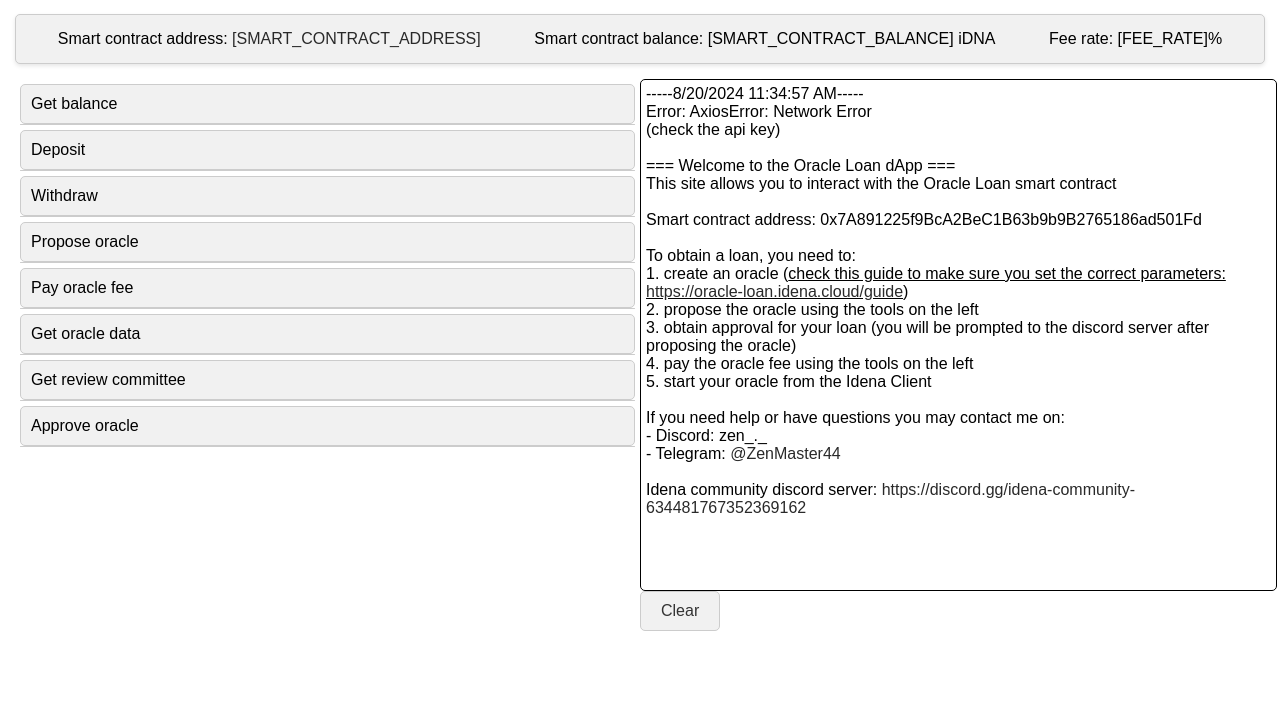
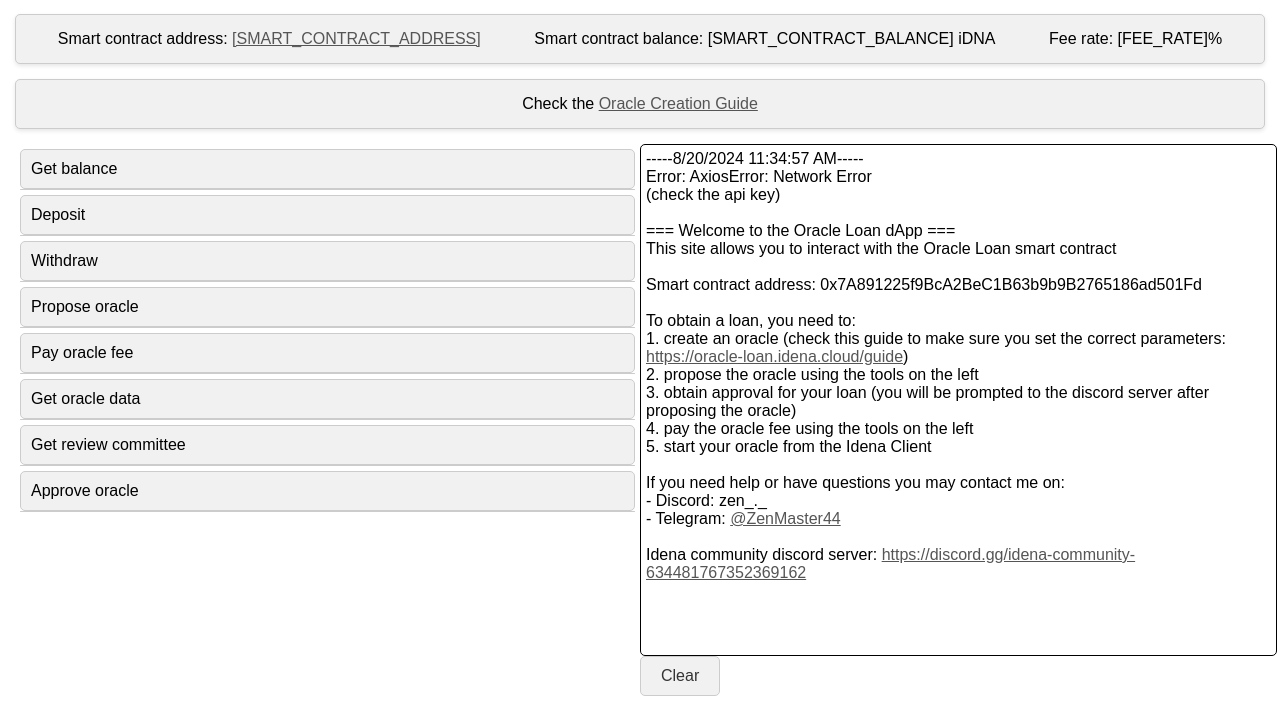
Before and after one commit to Zen-44/oracle-loan-ui, a website: page index.html in a window 1280 px wide. Shown: the part 111-822 px from the top of the page. Before the commit the page ends 800 px from the top, so only its background shows below. Drawn offline with Linux system fonts and the light colour scheme; no server answers.

Commit message:
make the guide and anchors more visible

```diff
--- a/index.html
+++ b/index.html
@@ -37,10 +37,13 @@
         </div>
     </header>
     <main>
-        <div id="contract-details-bar">
+        <div id="contract-details-bar" class="info-bar">
             <span>Smart contract address: <a href="https://scan.idena.io/contract/[SMART_CONTRACT_ADDRESS]" target="_blank">[SMART_CONTRACT_ADDRESS]</a></span>
             <span>Smart contract balance: [SMART_CONTRACT_BALANCE] iDNA</span>
             <span>Fee rate: [FEE_RATE]%</span>
+        </div>
+        <div class="info-bar">
+            <span>Check the <a href="./guide.html" target="_blank">Oracle Creation Guide</a></span>
         </div>
         <div id="tools">
             <div id="inputs">
@@ -122,7 +125,7 @@
                     Smart contract address: [SMART_CONTRACT_ADDRESS]
 
                     To obtain a loan, you need to:
-                    1. create an oracle (<u>check this guide to make sure you set the correct parameters: <a href="./guide.html" target="_blank">https://oracle-loan.idena.cloud/guide</a></u>)
+                    1. create an oracle (check this guide to make sure you set the correct parameters: <a href="./guide.html" target="_blank">https://oracle-loan.idena.cloud/guide</a>)
                     2. propose the oracle using the tools on the left
                     3. obtain approval for your loan (you will be prompted to the discord server after proposing the oracle)
                     4. pay the oracle fee using the tools on the left
--- a/resources/styles/index.css
+++ b/resources/styles/index.css
@@ -3,8 +3,8 @@
 }
 
 a {
-    text-decoration: none;
-    color: #292929;
+    text-decoration: underline;
+    color: #555;
 }
 
 a:hover {
@@ -104,7 +104,7 @@
     margin: 10px;
 }
 
-#contract-details-bar{
+.info-bar{
     display: flex;
     justify-content: space-around;
     padding: 15px;
@@ -115,7 +115,7 @@
     box-shadow: 0 2px 4px rgba(0, 0, 0, 0.1);
 }
 
-#contract-details-bar:hover {
+.info-bar:hover {
     background-color: #e8e8e8;
 }
 
```
